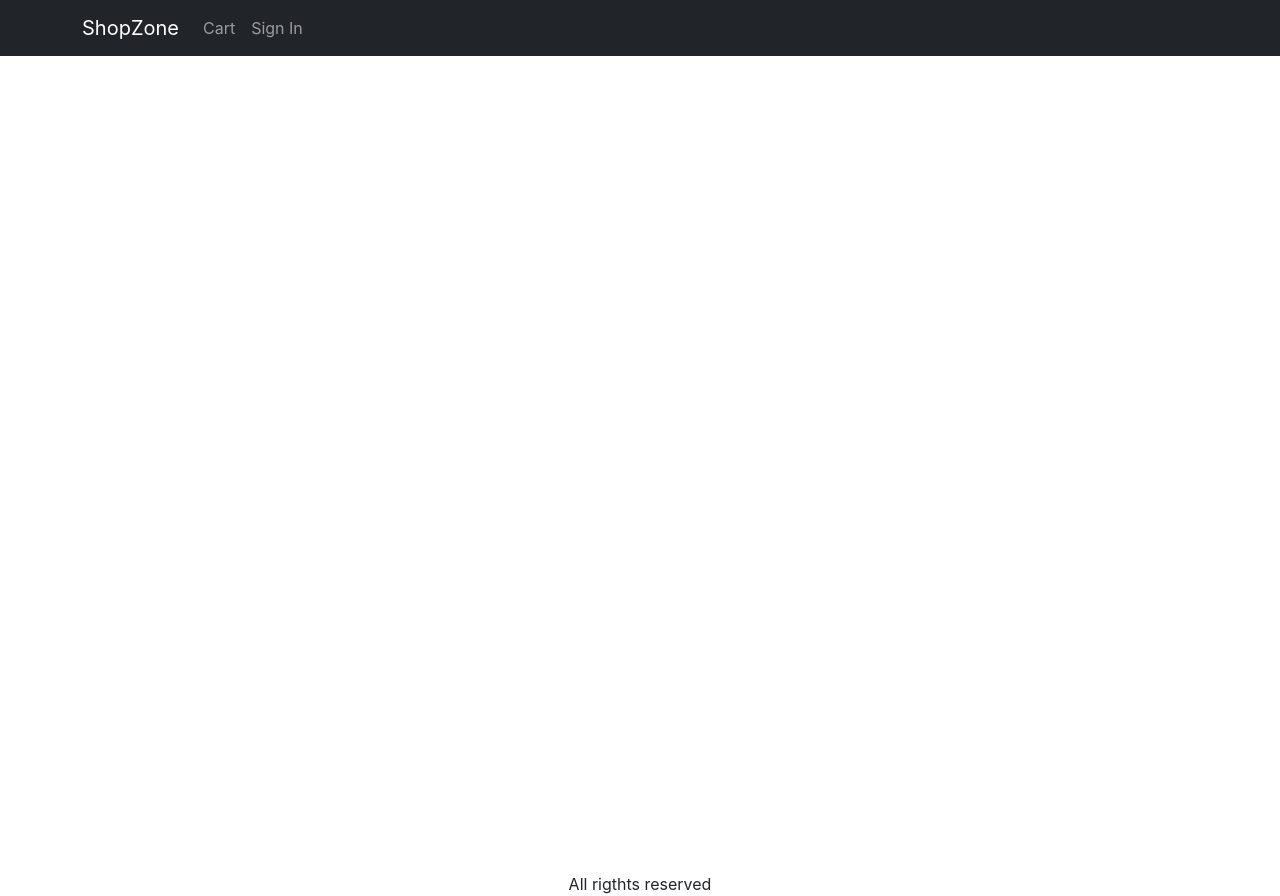
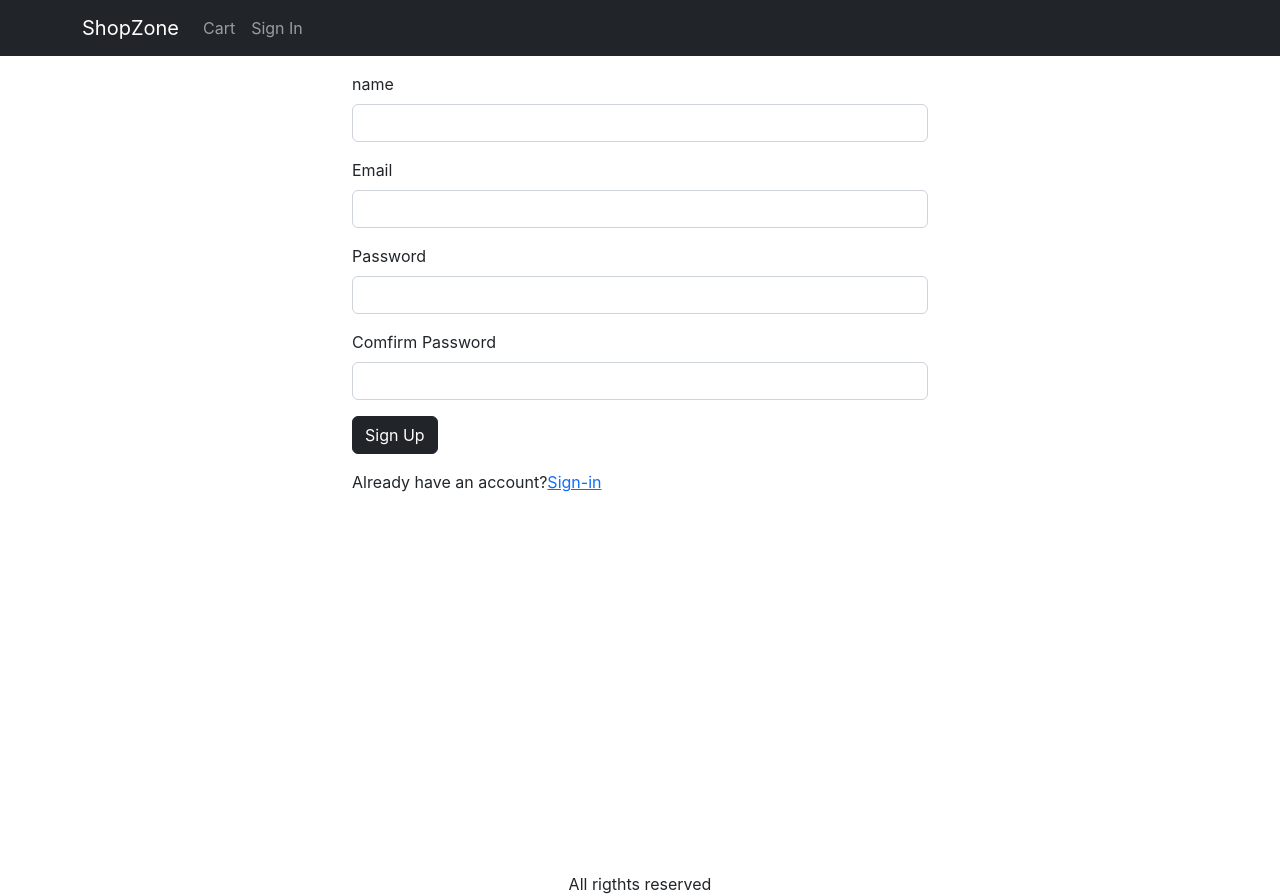
Before and after one commit to Jacob-Mbendera/shopzone, a React (Create React App) app in the folder frontend/: page /signup in a window 1280 px wide. Built offline with nearby package versions, Linux system fonts and the light colour scheme.

Commit message:
created signup api in the backend, implemnted signup api in the frontend, created signup screen, added signup screen in app.js

```diff
--- a/frontend/src/App.js
+++ b/frontend/src/App.js
@@ -17,6 +17,7 @@
 import { ToastContainer } from 'react-toastify';
 import 'react-toastify/dist/ReactToastify.css';
 import ShippingScreen from './screens/shipping-screen/shipping.screen';
+import SignupScreen from './screens/signup-screen/signup-screen';
 
 function App() {
 
@@ -90,6 +91,7 @@
               <Route path='/' element ={ <HomeScreen />} />
               <Route path='/cart' element={<CartScreen />} />
               <Route path='/signin' element={<SigninScreen />} />
+              <Route path='/signup' element={<SignupScreen />} />
               <Route path='/shipping' element={<ShippingScreen />} />
             </Routes>
           </Container>
--- a/frontend/src/components/product/product.component.jsx
+++ b/frontend/src/components/product/product.component.jsx
@@ -44,7 +44,7 @@
             <Card.Text>${product.price}</Card.Text>
             {
             product.countInStock === 0 ?
-            <Button variant="light" disabled>Count of Stock</Button>:
+            <Button variant="light" disabled>Out of Stock</Button>:
             <Button className='cart-button' onClick={() => addToCartHandler(product)}>Add to Cart</Button>
              }
         </Card.Body>
--- /dev/null
+++ b/frontend/src/screens/signup-screen/signup-screen.jsx
@@ -0,0 +1,102 @@
+import './signup-screen.styles.scss';
+import Button from 'react-bootstrap/Button';
+import Container from 'react-bootstrap/Container';
+import Form from 'react-bootstrap/Form';
+import {Link, useLocation, useNavigate } from'react-router-dom';
+import {Helmet } from 'react-helmet-async';
+import Axios from 'axios';
+import { useState } from 'react';
+import { useContext } from 'react';
+import { Store } from '../../context/store.context';
+import { useEffect } from 'react';
+import {toast} from 'react-toastify';
+import { getError } from '../../utils/errors.utils';
+
+const SignupScreen = () => {
+
+    //From cart.screen, navigate('/signin?redirect=/shipping'); //redirect to signin first then shipping
+    const { search } = useLocation();
+    const redirectUrl = new URLSearchParams(search).get('redirect');
+    const redirect = redirectUrl ? redirectUrl : '/';
+
+    const [name, setName] = useState('');
+    const [email, setEmail] = useState('');
+    const [password, setPassword] = useState('');
+    const [comfirmPassword, setComfirmPassword] = useState('');
+
+    const{ state, dispatch: ctxDispatch} = useContext(Store);
+    const {userInfo} = state;
+    const navigate = useNavigate();
+
+    const submitHandler = async(e) =>{
+        e.preventDefault();
+
+        if(password !== comfirmPassword){
+            toast.error("passwords do not match");
+            return
+        }
+
+        try{
+            const { data } = await Axios.post('/api/users/signup', { name, email, password});
+            ctxDispatch({ type: 'SIGN_IN_USER', payload: data })
+            localStorage.setItem("userInfo", JSON.stringify(data));
+            navigate(redirect || '/');
+
+        } catch(err){
+            toast.error(getError(err));
+        }
+
+    }
+
+    useEffect( ()=>{
+        //if userInfo exists redirect user to redirect variable instead of taking you to login page
+        if(userInfo){
+            navigate(redirect);
+        }
+    },[navigate, redirect,userInfo]); //make sure all the required/used variables in useEffect are put in the array
+    return(
+        <Container className="small-container">
+
+            <Helmet>
+                <title>Sign Up</title>
+            </Helmet>
+
+            <Form onSubmit={submitHandler}>
+
+                <Form.Group className="mb-3" controlId="name">
+                    <Form.Label>name</Form.Label>
+                    <Form.Control type="name" required onChange={(e) => setName(e.target.value)} />
+                </Form.Group>
+
+                <Form.Group className="mb-3" controlId="email">
+                    <Form.Label>Email</Form.Label>
+                    <Form.Control type="email" required onChange={(e) => setEmail(e.target.value)} />
+                </Form.Group>
+
+                <Form.Group className="mb-3" controlId="password">
+                    <Form.Label>Password</Form.Label>
+                    <Form.Control type="password" required onChange={(e) => setPassword(e.target.value)} />
+                </Form.Group>
+
+                <Form.Group className="mb-3" controlId="comfirmPassword">
+                    <Form.Label>Comfirm Password</Form.Label>
+                    <Form.Control type="comfirmPassword" required onChange={(e) => setComfirmPassword(e.target.value)} />
+                </Form.Group>
+
+                <div className="mb-3">
+                    <Button type="submit" variant='dark'>Sign Up</Button>
+                </div>
+
+                <div className="mb-3">
+                     Already have an account?
+                    <Link to={`/signin?redirect=${redirect}`}>Sign-in</Link>
+                </div>
+            </Form>
+
+        </Container>
+    )
+
+}
+
+
+export default SignupScreen;
```
Also changed, not shown: frontend/src/screens/signup-screen/signup-screen.styles.scss (added), 1 other file (tests, documents, lock files or other folders).
